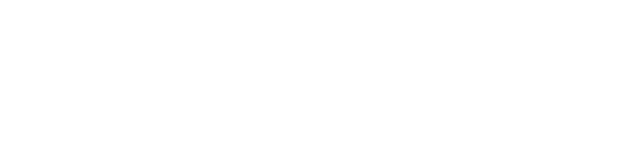
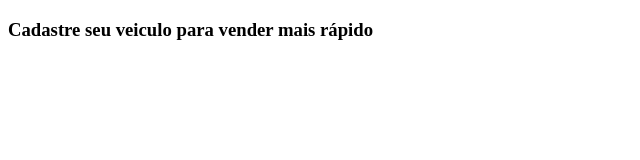
Before and after one commit to TeacherSamanthaSilva/ProjetoFormulario, a plain HTML site: page index.html in a window 1280 px wide. Shown: the whole page, without its empty margins (0-640 px from the left). Drawn offline with Linux system fonts and the light colour scheme.

Commit message:
header
Nesse commit finalizei a header

```diff
--- a/index.html
+++ b/index.html
@@ -9,6 +9,12 @@
     <title>Formulário para venda de veículos</title>
 </head>
 <body>
-
+    <header>
+        <div class="container">
+            <div class="header">
+                <h3>Cadastre seu veiculo para vender mais rápido</h3>
+            </div>
+        </div>
+    </header>
 </body>
 </html>
```
